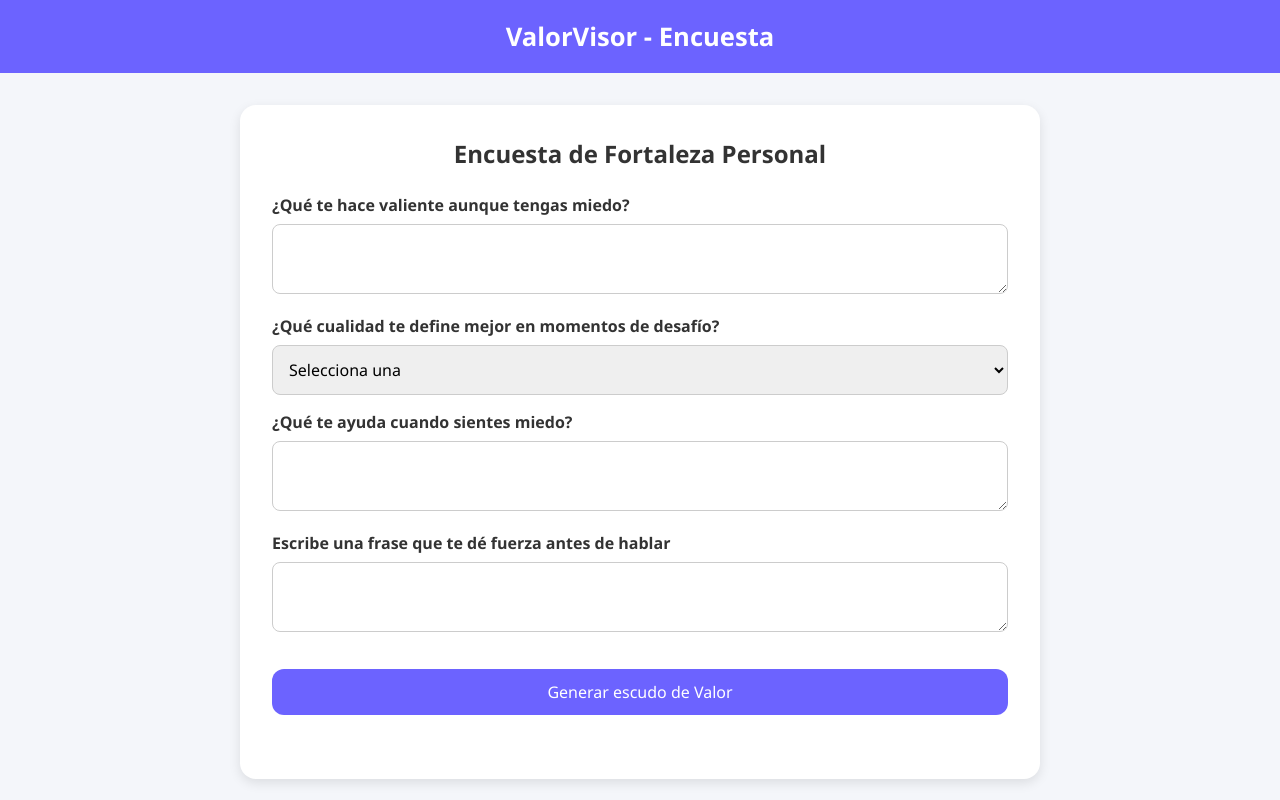
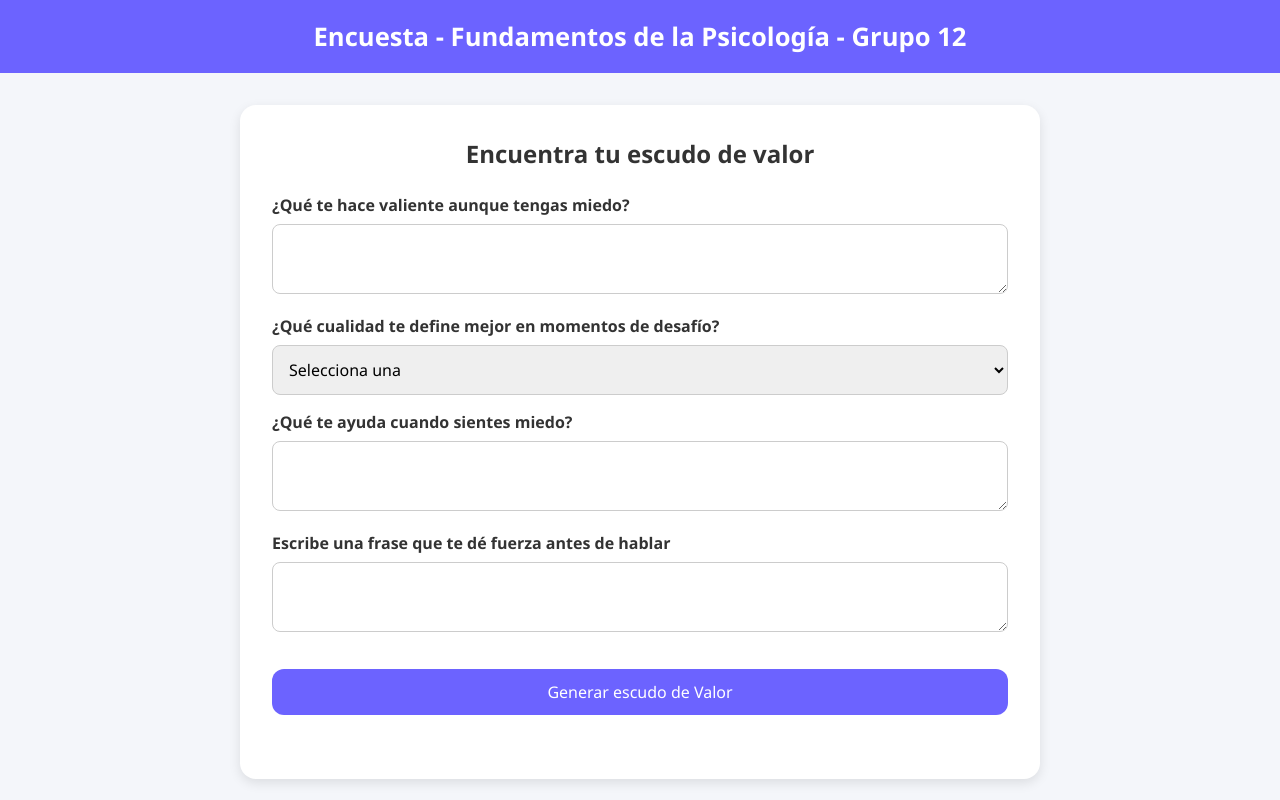
Before and after one commit to JohaoR14/Psicologia, a plain HTML site: page Pagina de Rossy/index.html in a window 1280 px wide. Drawn offline with Linux system fonts and the light colour scheme.

Commit message:
Update index.html

```diff
--- a/Pagina de Rossy/index.html
+++ b/Pagina de Rossy/index.html
@@ -3,7 +3,7 @@
 <head>
   <meta charset="UTF-8" />
   <meta name="viewport" content="width=device-width, initial-scale=1.0"/>
-  <title>ValorVisor - Encuesta</title>
+  <title>Encuesta - Fundamentos de la psicologia</title>
   <style>
     :root {
       --primary: #6C63FF;
@@ -93,9 +93,9 @@
   </style>
 </head>
 <body>
-  <header>ValorVisor - Encuesta</header>
+  <header>Encuesta - Fundamentos de la Psicología - Grupo 12</header>
   <div class="container">
-    <h2>Encuesta de Fortaleza Personal</h2>
+    <h2>Encuentra tu escudo de valor</h2>
     <form id="valorForm">
       <label for="q1">¿Qué te hace valiente aunque tengas miedo?</label>
       <textarea id="q1" required></textarea>
```
